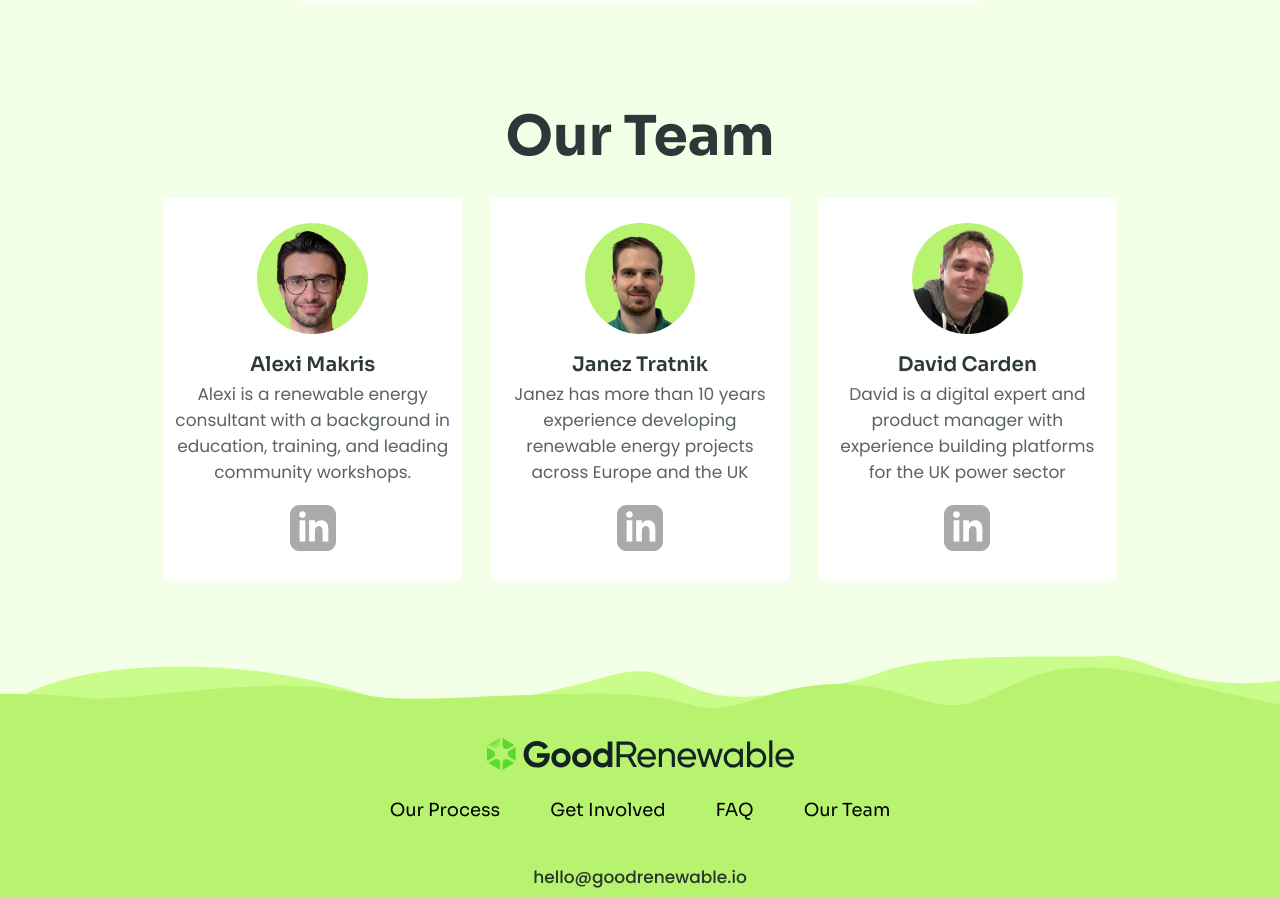
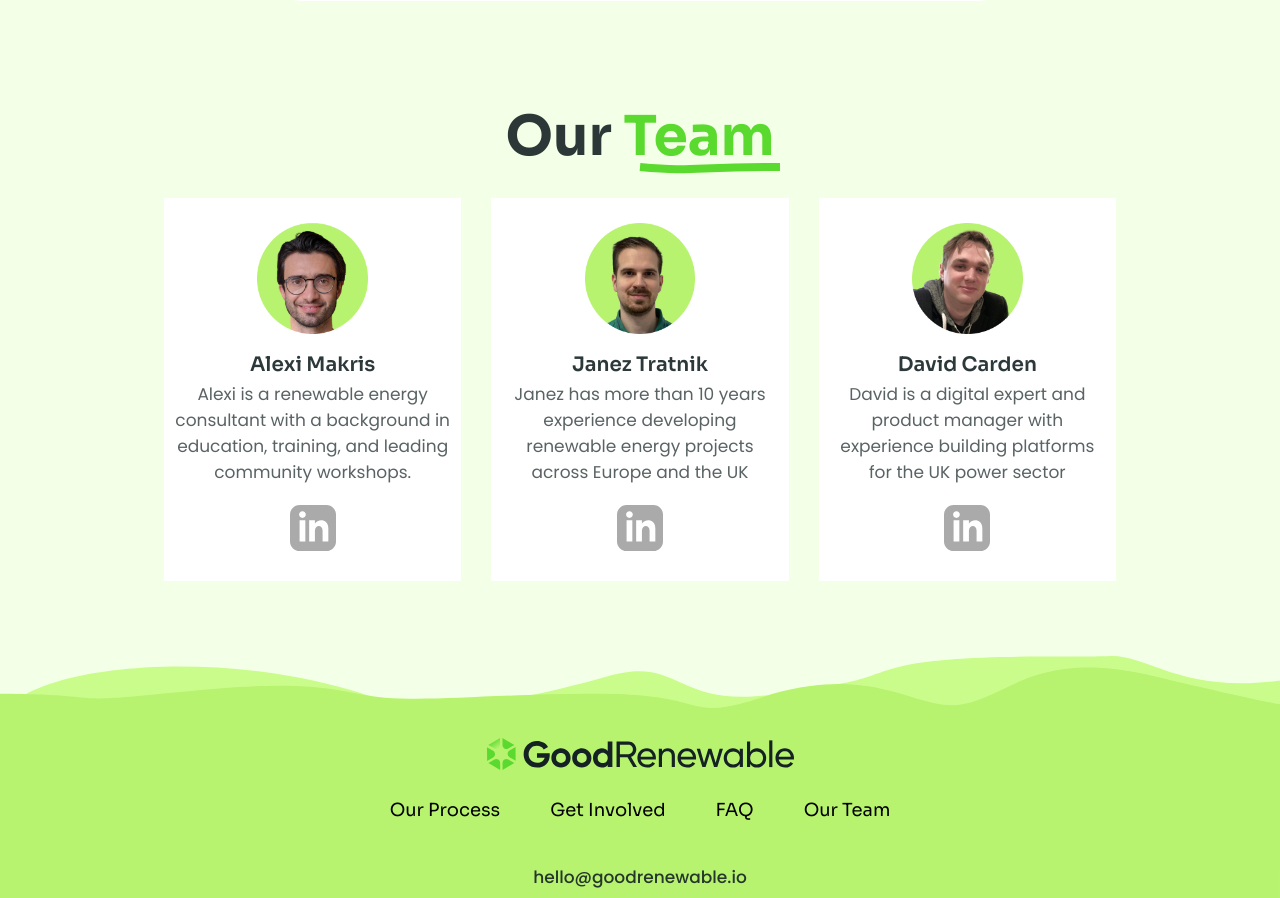
Before and after one commit to elghanbibadr/GoodRenewable, a React (Vite) app: page / in a window 1280 px wide. Shown: the part 6352-7250 px from the top of the page. Built offline with nearby package versions, Linux system fonts and the light colour scheme.

Commit message:
more fix

```diff
--- a/src/componenet/Callout/Callout.jsx
+++ b/src/componenet/Callout/Callout.jsx
@@ -7,7 +7,7 @@ const Callout = () => {
   return (
     <div className='mt-40 p-4 md:grid md:grid-rows-[auto] items-center'>
         <div className='md:text-center'>
-            <h3>Get <strong className='strong--taller text-[4.9rem] '>involved early</strong></h3>
+            <h3>Get <strong className='strong--taller lg:text-[4.9rem] '>involved early</strong></h3>
             <p className='my-10 lg:w-1/2 lg:mx-auto'>
             GoodRenewable is in the process of running workshops and consultations across the UK. We want to hear from communities, developers and landowners interested in being part of our pioneer projects. Book your discovery call below.
             </p>
--- a/src/componenet/OurTeam/OurTeam.jsx
+++ b/src/componenet/OurTeam/OurTeam.jsx
@@ -2,11 +2,10 @@ import React from 'react'
 import {TeamData} from "./TeamData"
 import Card from '../UI/Card'
 import { Gridx3 } from '../UI/Gridx3'
-import linkedin from "../../assets/linkedin.svg"
 const OurTeam = () => {
   return (
     <div className='mt-20 lg:mt-40  mx-auto'>
-    <h2 className='text-center mb-6'>Our Team</h2>
+    <h2 className='text-center mb-6'>Our <strong className="strong-ourTeam ">Team</strong></h2>
     <Gridx3 className='lg:w-[80%] lg:mx-auto'>
     {TeamData.map(({id,name,role,img,href})=>{
         return <Card key={id} className="text-center max-w-[348px] mx-auto  p-4 my-4">
@@ -18,7 +17,6 @@ const OurTeam = () => {
            <path d="M44.3333 0H11.6667C5.22433 0 0 5.22433 0 11.6667V44.3333C0 50.7757 5.22433 56 11.6667 56H44.3333C50.778 56 56 50.7757 56 44.3333V11.6667C56 5.22433 50.778 0 44.3333 0ZM18.6667 44.3333H11.6667V18.6667H18.6667V44.3333ZM15.1667 15.708C12.9127 15.708 11.0833 13.8647 11.0833 11.592C11.0833 9.31933 12.9127 7.476 15.1667 7.476C17.4207 7.476 19.25 9.31933 19.25 11.592C19.25 13.8647 17.423 15.708 15.1667 15.708ZM46.6667 44.3333H39.6667V31.2573C39.6667 23.3987 30.3333 23.9937 30.3333 31.2573V44.3333H23.3333V18.6667H30.3333V22.785C33.5907 16.751 46.6667 16.3053 46.6667 28.5623V44.3333Z" fill="#AAAAAA"/>
            </svg>
 
-              {/* <img  src={linkedin} alt="linkedin icon" /> */}
             </a>
         </Card>
     })}
--- a/src/index.css
+++ b/src/index.css
@@ -78,9 +78,26 @@ strong{
     top: 14px;
     left: 12px;
 }
+
+.strong-ourTeam::after{
+    content: url("/src/assets/shortLine.svg");
+    top: 14px;
+    left: 1px;
+}
+
+
+
 @media (min-width: 1110px){
     .strong-small::after{
         content: url("/src/assets/powerUnderlineDesktop.svg");
+        top: 18px;
+        left: 16px;
+    }
+}
+
+@media (min-width: 1110px){
+    .strong-ourTeam::after{
+        content: url("/src/assets/ourTeamDesktopUnderline.svg");
         top: 18px;
         left: 16px;
     }
```
Also changed, not shown: src/assets/ourTeamDesktopUnderline.svg (added).
